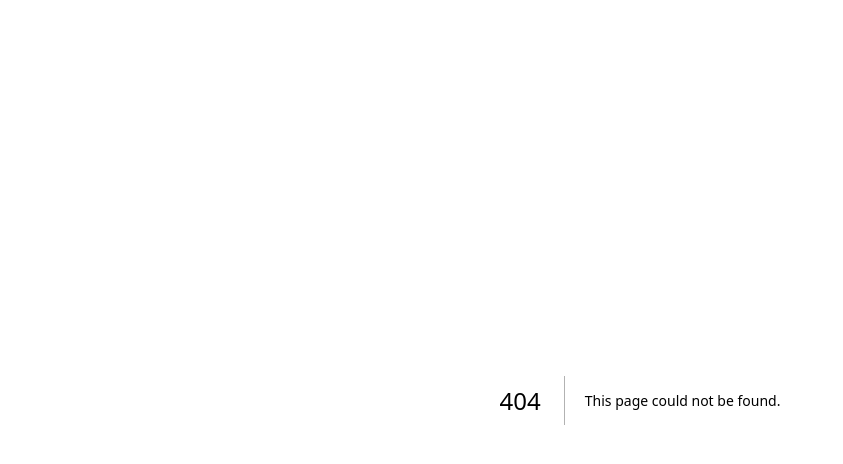
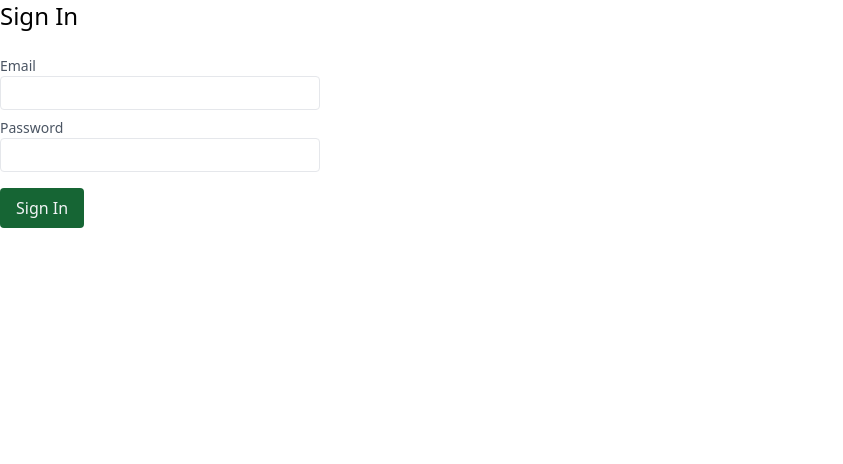
Before and after one commit to shamim-5/next-shop, a Next.js app: page /sign-in in a window 1280 px wide. Before the commit this address had no page. Shown: the top 464 px of the page, without its empty margins (0-843 px from the left). Built offline with nearby package versions, Linux system fonts and the light colour scheme.

Commit message:
shared page component and sign in form added

```diff
--- /dev/null
+++ b/components/Button.js
@@ -0,0 +1,13 @@
+function Button({ type, children }) {
+  return (
+    <button
+      type={type}
+      className="bg-green-800 text-gray-100 rounded px-4 py-2 my-2
+        hover:bg-green-700"
+    >
+      {children}
+    </button>
+  );
+}
+
+export default Button;
--- /dev/null
+++ b/components/Field.js
@@ -0,0 +1,10 @@
+function Field({ label, children }) {
+  return (
+    <label className="block my-2">
+      <span className="block text-sm text-gray-600">{label}</span>
+      {children}
+    </label>
+  );
+}
+
+export default Field;
--- /dev/null
+++ b/components/Input.js
@@ -0,0 +1,5 @@
+function Input({ type }) {
+  return <input type={type} className="border rounded px-3 py-1 w-80" />;
+}
+
+export default Input;
--- /dev/null
+++ b/components/Page.js
@@ -0,0 +1,18 @@
+import Head from "next/head";
+import Title from "./Title";
+
+function Page({ title, children }) {
+  return (
+    <>
+      <Head>
+        <title>{`${title} - Next Shop`} </title>
+      </Head>
+      <main>
+        <Title>{title}</Title>
+        {children}
+      </main>
+    </>
+  );
+}
+
+export default Page;
--- a/pages/index.js
+++ b/pages/index.js
@@ -1,10 +1,9 @@
-import Head from 'next/head';
-import ProductCard from '../components/ProductCard';
-import Title from '../components/Title';
-import { getProducts } from '../lib/products';
+import Page from "../components/Page";
+import ProductCard from "../components/ProductCard";
+import { getProducts } from "../lib/products";
 
 export async function getStaticProps() {
-  console.log('[HomePage] getStaticProps()');
+  console.log("[HomePage] getStaticProps()");
   const products = await getProducts();
   return {
     props: { products },
@@ -13,14 +12,9 @@ export async function getStaticProps() {
 }
 
 function HomePage({ products }) {
-  console.log('[HomePage] render:', products);
+  console.log("[HomePage] render:", products);
   return (
-    <>
-      <Head>
-        <title>Next Shop</title>
-      </Head>
-      <main className="px-6 py-4">
-        <Title>Next Shop</Title>
+    <Page title="Indoor Plants">
       <ul className="grid grid-cols-1 lg:grid-cols-3 gap-4">
         {products.map((product) => (
           <li key={product.id}>
@@ -28,8 +22,7 @@ function HomePage({ products }) {
           </li>
         ))}
       </ul>
-      </main>
-    </>
+    </Page>
   );
 }
 
--- a/pages/products/[id].js
+++ b/pages/products/[id].js
@@ -1,8 +1,9 @@
-import Head from 'next/head';
-import Image from 'next/image';
-import Title from '../../components/Title';
-import { ApiError } from '../../lib/api';
-import { getProduct, getProducts } from '../../lib/products';
+import Head from "next/head";
+import Image from "next/image";
+import Page from "../../components/Page";
+import Title from "../../components/Title";
+import { ApiError } from "../../lib/api";
+import { getProduct, getProducts } from "../../lib/products";
 
 export async function getStaticPaths() {
   const products = await getProducts();
@@ -10,7 +11,7 @@ export async function getStaticPaths() {
     paths: products.map((product) => ({
       params: { id: product.id.toString() },
     })),
-    fallback: 'blocking',
+    fallback: "blocking",
   };
 }
 
@@ -30,31 +31,19 @@ export async function getStaticProps({ params: { id } }) {
 }
 
 function ProductPage({ product }) {
-  console.log('[ProductPage] render:', product);
+  console.log("[ProductPage] render:", product);
   return (
-    <>
-      <Head>
-        <title>Next Shop</title>
-      </Head>
-      <main className="px-6 py-4">
-        <Title>{product.title}</Title>
-        <div className="flex flex-col lg:flex-row">
-          <div>
-            <Image src={product.pictureUrl} alt=""
-              width={640} height={480} priority
-            />
-          </div>
-          <div className="flex-1 lg:ml-4">
-            <p className="text-sm">
-              {product.description}
-            </p>
-            <p className="text-lg font-bold mt-2">
-              {product.price}
-            </p>
-          </div>
+    <Page title={product.title}>
+      <div className="flex flex-col lg:flex-row">
+        <div>
+          <Image src={product.pictureUrl} alt="" width={640} height={480} priority />
         </div>
-      </main>
-    </>
+        <div className="flex-1 lg:ml-4">
+          <p className="text-sm">{product.description}</p>
+          <p className="text-lg font-bold mt-2">{product.price}</p>
+        </div>
+      </div>
+    </Page>
   );
 }
 
--- /dev/null
+++ b/pages/sign-in.js
@@ -0,0 +1,22 @@
+import Button from "../components/Button";
+import Field from "../components/Field";
+import Input from "../components/Input";
+import Page from "../components/Page";
+
+function SignInPage() {
+  return (
+    <Page title="Sign In">
+      <form>
+        <Field label="Email">
+          <Input type="email" />
+        </Field>
+        <Field label="Password">
+          <Input type="password" />
+        </Field>
+        <Button type="submit">Sign In</Button>
+      </form>
+    </Page>
+  );
+}
+
+export default SignInPage;
```
Lines whose indentation alone changed are shown as unchanged.
